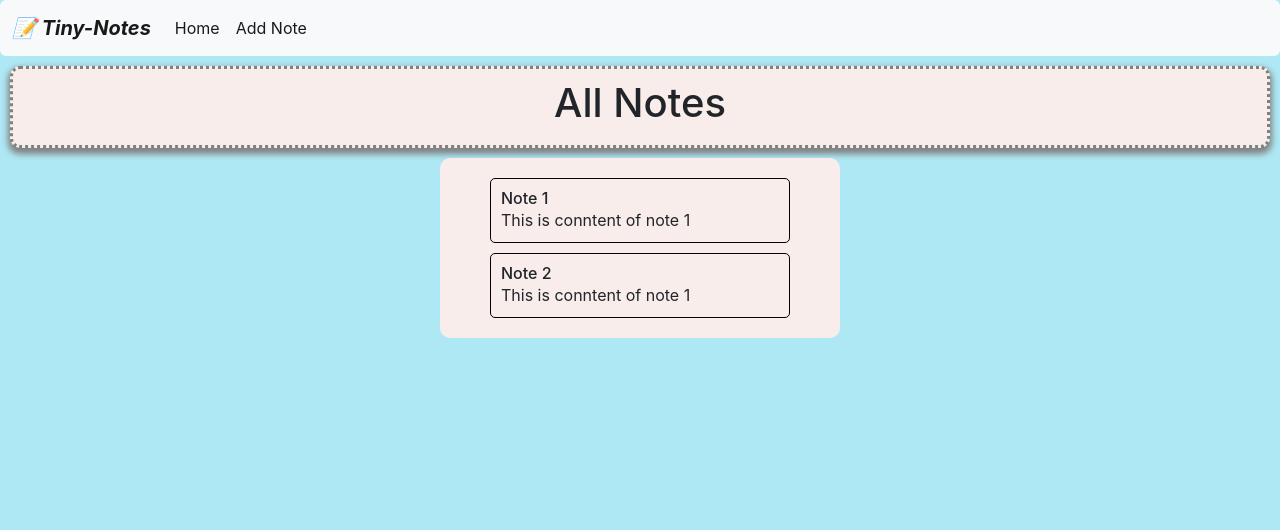
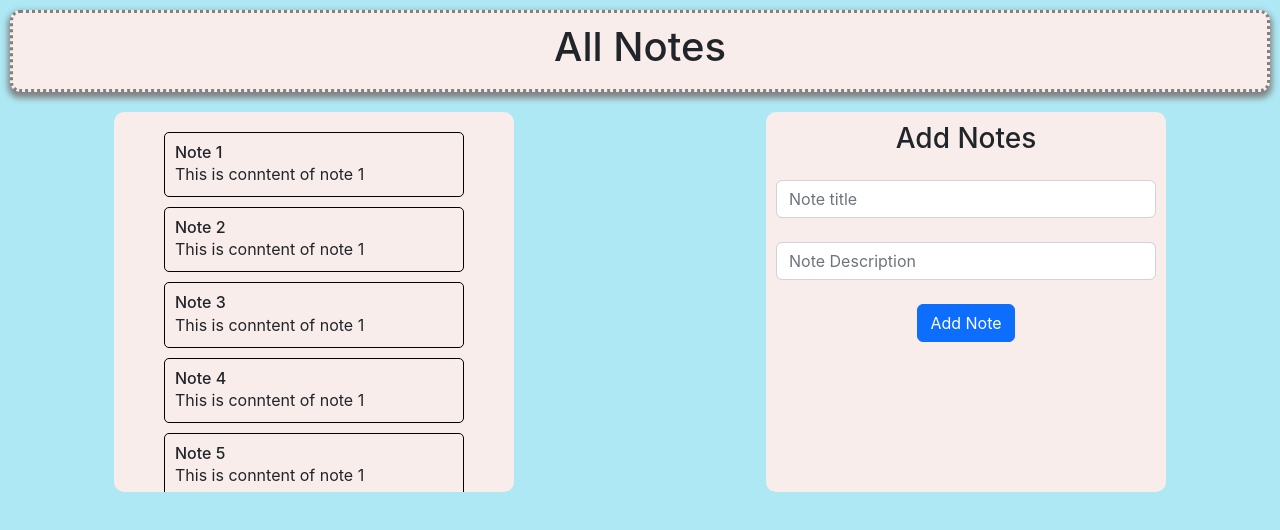
Before and after one commit to AvishkarMandlik/tiny-notes, a React (Create React App) app: page / in a window 1280 px wide. Shown: the top 530 px of the page. Built offline with nearby package versions, Linux system fonts and the light colour scheme.

Commit message:
add note div added

```diff
--- a/src/components/Note/Note.css
+++ b/src/components/Note/Note.css
@@ -8,7 +8,6 @@
     margin-left: auto;
     margin-right: auto;
 }
-
 .card-note-title{
     margin: 0;
 }
--- a/src/views/Home/Home.css
+++ b/src/views/Home/Home.css
@@ -4,6 +4,7 @@
 border-radius: 10px;
 box-shadow: 0px 4px 6px 2px grey;
 background-color:#f8edeb;
+margin-bottom: 20px;
 border: 3px dotted grey;
 }
 
@@ -18,4 +19,16 @@
     margin-left: auto;
     margin-right: auto;
     border-radius: 10px;
+    max-height: 380px;
+    overflow-y:scroll;
 }
+
+.note-editor-container{
+    background-color: #f8edeb;
+    padding: 10px;
+    width: 400px;
+    margin-left: auto;
+    margin-right: auto;
+    border-radius: 10px;
+    height: 380px;
+}
--- a/src/views/Home/Home.js
+++ b/src/views/Home/Home.js
@@ -1,40 +1,68 @@
-import React, {useState,useEffect} from 'react'
-import "./Home.css"
+import React, { useState, useEffect } from "react";
+import "./Home.css";
 
-import Navbar from "./../../components/Navbar/Navbar"
-import Note from "./../../components/Note/Note"
+import Navbar from "./../../components/Navbar/Navbar";
+import Note from "./../../components/Note/Note";
 
 function Home() {
-
-  const [notes,setNotes] = useState([
+  const [notes, setNotes] = useState([
     {
-      title : "Note 1",
-      content : "This is conntent of note 1"
+      title: "Note 1",
+      content: "This is conntent of note 1",
     },
     {
-      title : "Note 2",
-      content : "This is conntent of note 1"
+      title: "Note 2",
+      content: "This is conntent of note 1",
+    },
+    {
+      title: "Note 3",
+      content: "This is conntent of note 1",
+    },
+    {
+      title: "Note 4",
+      content: "This is conntent of note 1",
+    },
+    {
+      title: "Note 5",
+      content: "This is conntent of note 1",
     }
-  ])
+  ]);
 
+  const [title, setTitle] = useState("")
+  const [content, setContent] = useState("")
 
   return (
     <div>
-      <Navbar />
       <div className="app-title-container">
         <h1 className="app-title">All Notes</h1>
       </div>
-      <div className="notes-container">
-        {
-        notes.map((note,index)=>{
-          return(
-            <Note title={note.title} content={note.content}/>
-          )
-        })
-        }
+      <div className="row">
+        <div className="col-md-6">
+          <div className="notes-container">
+            {notes.map((note, index) => {
+              return <Note title={note.title} content={note.content} />;
+            })}
+          </div>
+        </div>
+        <div className="col-md-6">
+          <div className="note-editor-container">
+            <h3 className="text-center">Add Notes</h3>
+            <form>
+              <div>
+                <input type="text" className="form-control mt-4" placeholder="Note title" />
+              </div>
+              <div>
+                <input type="text" className="form-control mt-4" placeholder="Note Description" />
+              </div>
+              <div className="text-center">
+                <button type="button" className="btn btn-primary mt-4">Add Note</button>
+              </div>
+            </form>
+          </div>
+        </div>
       </div>
     </div>
-  )
+  );
 }
 
-export default Home
+export default Home;
```
